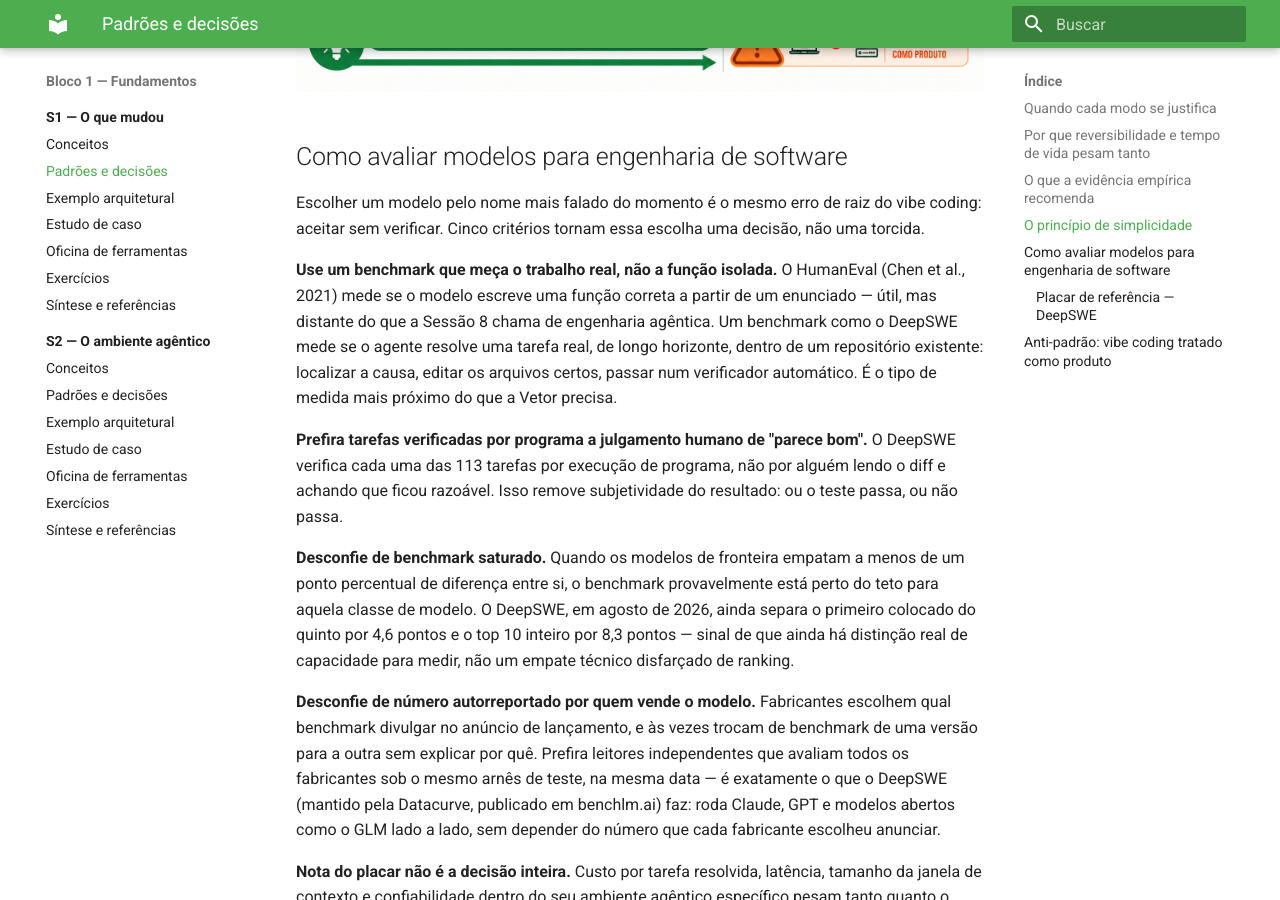
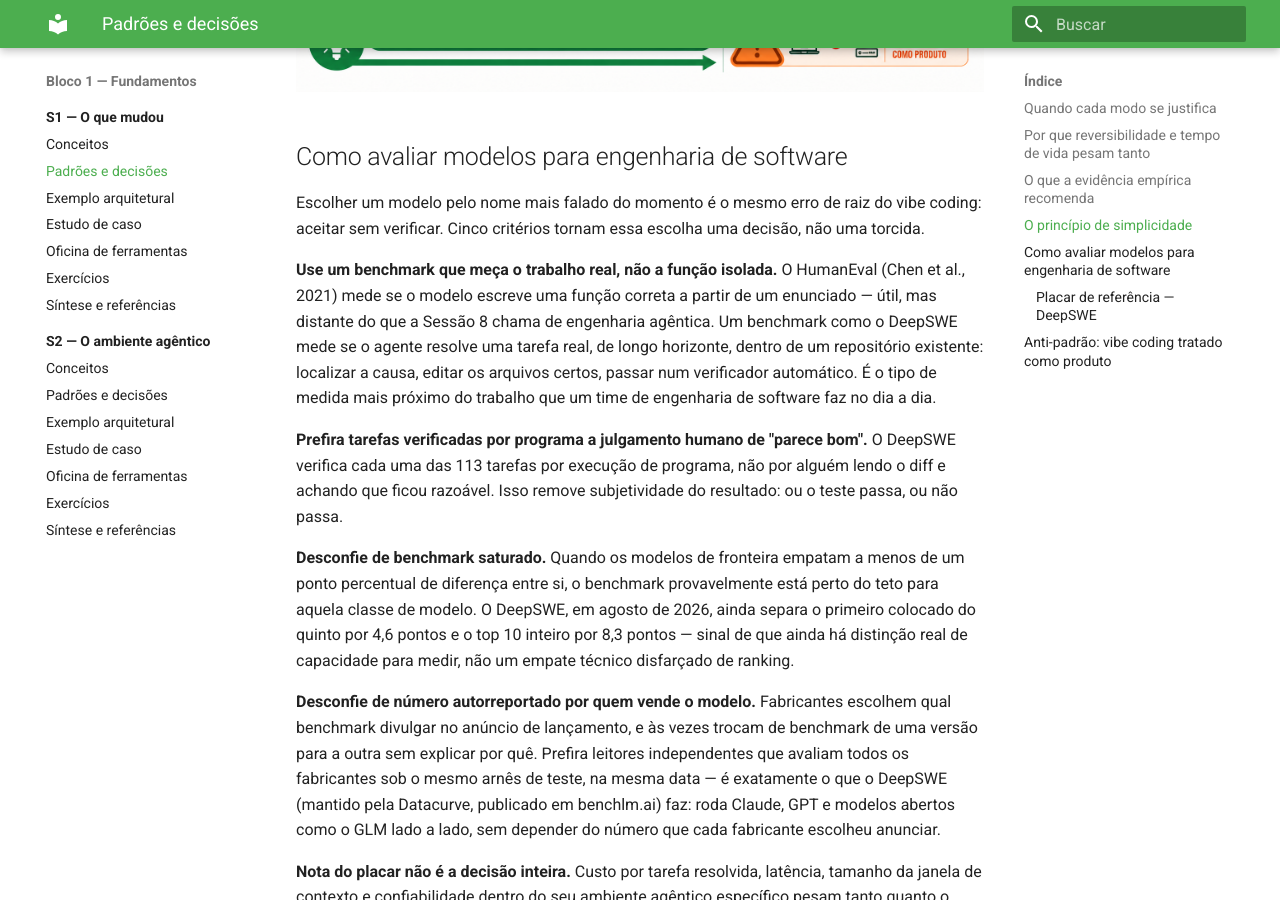
Before and after one commit to arkhibr/workshops-ia-agentica, an MkDocs documentation site: the page built from docs/sessao-01-o-que-mudou/padroes-e-decisoes.md, in a window 1280 px wide and 900 px high, scrolled down 3891 px. Built offline with MkDocs 1.6.1 and Material for MkDocs 9.7.7, drawn with Linux system fonts in a browser that asks for light colours.

Commit message:
fix(s1,s2): remove menções ao caso Vetor das páginas de conceitos/padrões
Três menções remanescentes violavam a regra de separação teoria/caso
aplicado: S1 padroes-e-decisoes.md citava "o que a Vetor precisa" na
seção de avaliação de modelos; S2 padroes-e-decisoes.md citava a Vetor
como exemplo ilustrativo na tabela de investimento e nomeava a Vetor
no link de próxima página. Todas reescritas de forma genérica, sem
perda de conteúdo — a Vetor continua exclusiva das quatro páginas
aplicadas (Exemplo arquitetural, Estudo de caso, Oficina, Exercícios).

```diff
--- a/docs/sessao-01-o-que-mudou/padroes-e-decisoes.md
+++ b/docs/sessao-01-o-que-mudou/padroes-e-decisoes.md
@@ -61,7 +61,7 @@ O mesmo princípio vale para a escolha entre vibe coding, assistência e SDD: co
 
 Escolher um modelo pelo nome mais falado do momento é o mesmo erro de raiz do vibe coding: aceitar sem verificar. Cinco critérios tornam essa escolha uma decisão, não uma torcida.
 
-**Use um benchmark que meça o trabalho real, não a função isolada.** O HumanEval (Chen et al., 2021) mede se o modelo escreve uma função correta a partir de um enunciado — útil, mas distante do que a Sessão 8 chama de engenharia agêntica. Um benchmark como o DeepSWE mede se o agente resolve uma tarefa real, de longo horizonte, dentro de um repositório existente: localizar a causa, editar os arquivos certos, passar num verificador automático. É o tipo de medida mais próximo do que a Vetor precisa.
+**Use um benchmark que meça o trabalho real, não a função isolada.** O HumanEval (Chen et al., 2021) mede se o modelo escreve uma função correta a partir de um enunciado — útil, mas distante do que a Sessão 8 chama de engenharia agêntica. Um benchmark como o DeepSWE mede se o agente resolve uma tarefa real, de longo horizonte, dentro de um repositório existente: localizar a causa, editar os arquivos certos, passar num verificador automático. É o tipo de medida mais próximo do trabalho que um time de engenharia de software faz no dia a dia.
 
 **Prefira tarefas verificadas por programa a julgamento humano de "parece bom".** O DeepSWE verifica cada uma das 113 tarefas por execução de programa, não por alguém lendo o diff e achando que ficou razoável. Isso remove subjetividade do resultado: ou o teste passa, ou não passa.
 
```
Also changed, not shown: docs/sessao-02-ambiente-agentico/padroes-e-decisoes.md (+2 -2 lines).
